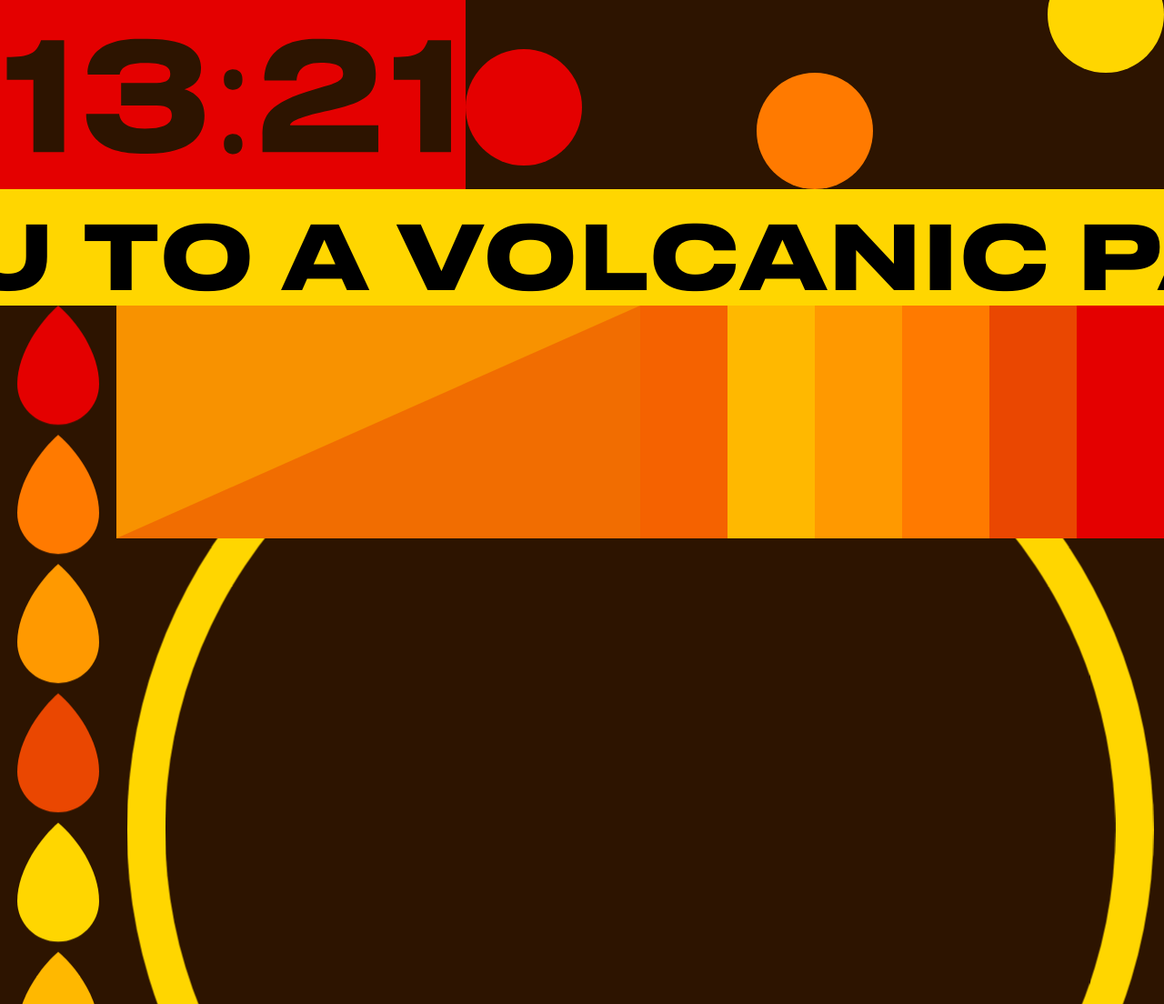
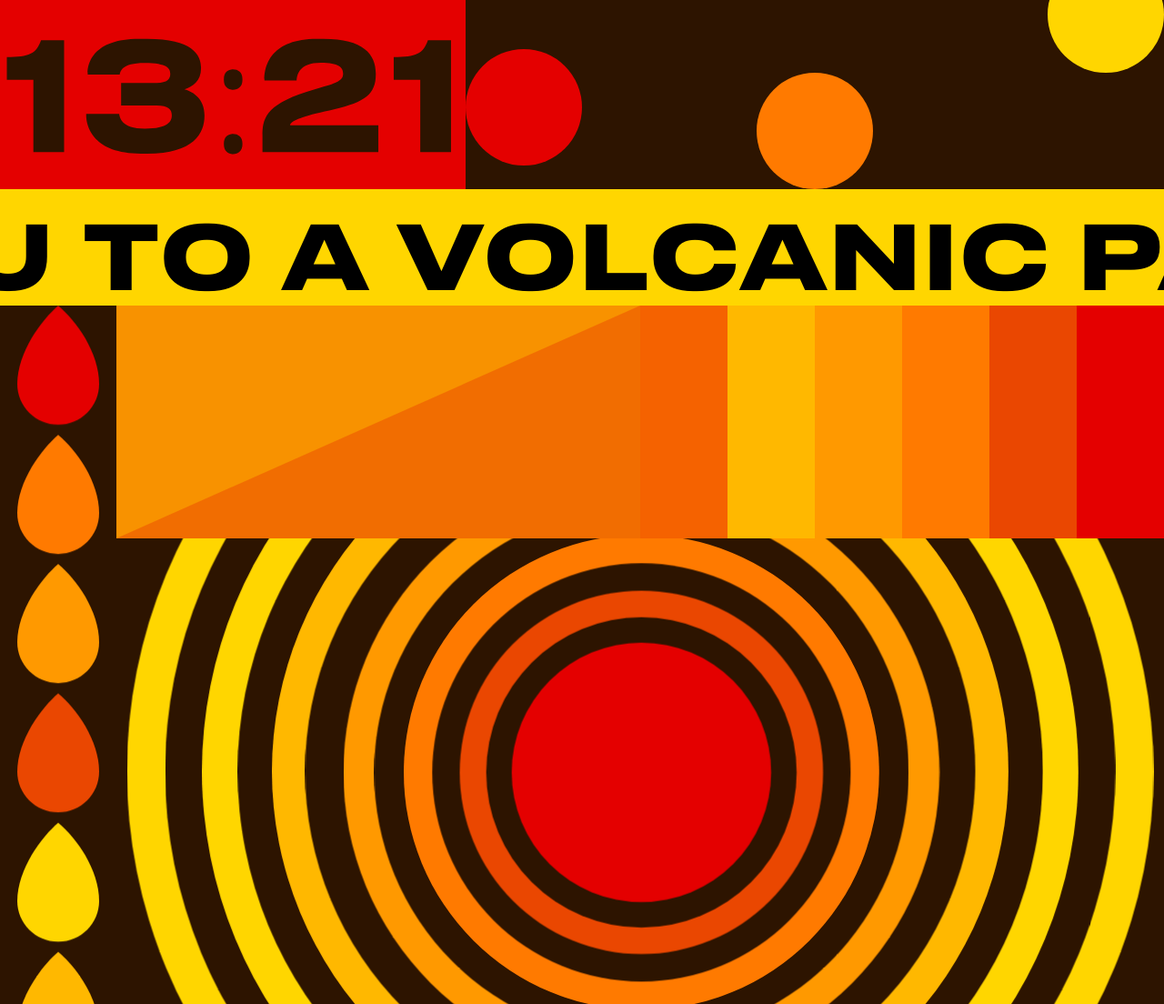
Before and after one commit to ViktoriaBabushkina/ART-PRACTICE_M2, a plain HTML site: page index.html in a window 1280 px wide. Shown: the part 48-1152 px from the top of the page at 91% size. Drawn offline with Linux system fonts and the light colour scheme.

Commit message:
pulse_com

```diff
--- a/css/cont.css
+++ b/css/cont.css
@@ -189,26 +189,12 @@ body{
     background-color: #FFD600;
     border-radius: 50%;
     position: absolute;
-    margin-top: -20vw;
-    animation: pulse_1 5s linear infinite;
-}
-@keyframes pulse_1{
-    0%{scale: 1;}
-    50%{scale: 1.1;}
-    100%{scale: 1;}
-}
-#pulse_2_container{
-    width: 85vw;
-    height: 85vw;
-    background-color: #2D1400;
-    border-radius: 50%;
-    margin: 2.5vw;
-    position: absolute;
+    margin-top: -25vw;
     animation: pulse_1 5s linear infinite;
 }
 @keyframes pulse_1{
     0%{scale: 0.98;}
-    50%{scale: 1;}
+    50%{scale: 1.1;}
     100%{scale: 0.98;}
 }
 #pulse_2_container{
@@ -225,3 +211,185 @@ body{
     50%{scale: 1;}
     100%{scale: 0.98;}
 }
+#pulse_3_container{
+    width: 80vw;
+    height: 80vw;
+    background-color: #FFD600;
+    border-radius: 50%;
+    margin: 2.5vw;
+    position: absolute;
+    animation: pulse_1 5s linear infinite;
+}
+@keyframes pulse_1{
+    0%{scale: 0.98;}
+    50%{scale: 1;}
+    100%{scale: 0.98;}
+}
+#pulse_4_container{
+    width: 75vw;
+    height: 75vw;
+    background-color: #2D1400;
+    border-radius: 50%;
+    margin: 2.5vw;
+    position: absolute;
+    animation: pulse_1 5s linear infinite;
+}
+@keyframes pulse_1{
+    0%{scale: 0.98;}
+    50%{scale: 1;}
+    100%{scale: 0.98;}
+}
+#pulse_5_container{
+    width: 70vw;
+    height: 70vw;
+    background-color: #FFB800;
+    border-radius: 50%;
+    margin: 2.5vw;
+    position: absolute;
+    animation: pulse_1 5s linear infinite;
+}
+@keyframes pulse_1{
+    0%{scale: 0.98;}
+    50%{scale: 1;}
+    100%{scale: 0.98;}
+}
+#pulse_6_container{
+    width: 65vw;
+    height: 65vw;
+    background-color: #2D1400;
+    border-radius: 50%;
+    margin: 2.5vw;
+    position: absolute;
+    animation: pulse_1 5s linear infinite;
+}
+@keyframes pulse_1{
+    0%{scale: 0.98;}
+    50%{scale: 1;}
+    100%{scale: 0.98;}
+}
+#pulse_7_container{
+    width: 60vw;
+    height: 60vw;
+    background-color: #FFB800;
+    border-radius: 50%;
+    margin: 2.5vw;
+    position: absolute;
+    animation: pulse_1 5s linear infinite;
+}
+@keyframes pulse_1{
+    0%{scale: 0.98;}
+    50%{scale: 1;}
+    100%{scale: 0.98;}
+}
+#pulse_7_container{
+    width: 59vw;
+    height: 59vw;
+    background-color: #FF9900;
+    border-radius: 50%;
+    margin: 3.1vw;
+    position: absolute;
+    animation: pulse_1 5s linear infinite;
+}
+@keyframes pulse_1{
+    0%{scale: 0.98;}
+    50%{scale: 1;}
+    100%{scale: 0.98;}
+}
+#pulse_8_container{
+    width: 54vw;
+    height: 54vw;
+    background-color: #2D1400;
+    border-radius: 50%;
+    margin: 2.5vw;
+    position: absolute;
+    animation: pulse_1 5s linear infinite;
+}
+@keyframes pulse_1{
+    0%{scale: 0.98;}
+    50%{scale: 1;}
+    100%{scale: 0.98;}
+}
+#pulse_9_container{
+    width: 49vw;
+    height: 49vw;
+    background-color: #FF7A00;
+    border-radius: 50%;
+    margin: 2.5vw;
+    position: absolute;
+    animation: pulse_1 5s linear infinite;
+}
+@keyframes pulse_1{
+    0%{scale: 0.98;}
+    50%{scale: 1;}
+    100%{scale: 0.98;}
+}
+#pulse_10_container{
+    width: 44vw;
+    height: 44vw;
+    background-color: #2D1400;
+    border-radius: 50%;
+    margin: 2.5vw;
+    position: absolute;
+    animation: pulse_1 5s linear infinite;
+}
+@keyframes pulse_1{
+    0%{scale: 0.98;}
+    50%{scale: 1;}
+    100%{scale: 0.98;}
+}
+#pulse_11_container{
+    width: 39vw;
+    height: 39vw;
+    background-color: #FF7A00;
+    border-radius: 50%;
+    margin: 2.5vw;
+    position: absolute;
+    animation: pulse_1 5s linear infinite;
+}
+@keyframes pulse_1{
+    0%{scale: 0.98;}
+    50%{scale: 1;}
+    100%{scale: 0.98;}
+}
+#pulse_11_container{
+    width: 39vw;
+    height: 39vw;
+    background-color: #EA4701;
+    border-radius: 50%;
+    margin: 2.5vw;
+    position: absolute;
+    animation: pulse_1 5s linear infinite;
+}
+@keyframes pulse_1{
+    0%{scale: 0.98;}
+    50%{scale: 1;}
+    100%{scale: 0.98;}
+}
+#pulse_12_container{
+    width: 34vw;
+    height: 34vw;
+    background-color: #2D1400;
+    border-radius: 50%;
+    margin: 2.5vw;
+    position: absolute;
+    animation: pulse_1 5s linear infinite;
+}
+@keyframes pulse_1{
+    0%{scale: 0.98;}
+    50%{scale: 1;}
+    100%{scale: 0.98;}
+}
+#pulse_13_container{
+    width: 29vw;
+    height: 29vw;
+    background-color: #E40000;
+    border-radius: 50%;
+    margin: 2.5vw;
+    position: absolute;
+    animation: pulse_1 5s linear infinite;
+}
+@keyframes pulse_1{
+    0%{scale: 0.98;}
+    50%{scale: 1;}
+    100%{scale: 0.98;}
+}
--- a/index.html
+++ b/index.html
@@ -50,7 +50,14 @@
                             <div id="pulse_7_container">
                                 <div id="pulse_8_container">
                                     <div id="pulse_9_container">
-                                        <div id="pulse_10_container"></div>
+                                        <div id="pulse_10_container">
+                                            <div id="pulse_11_container">
+                                                <div id="pulse_12_container">
+                                                    <div id="pulse_13_container"></div>
+                                                    </div>
+                                                </div>
+                                            </div>
+                                        </div>
                                     </div>
                                 </div>
                             </div>
```
